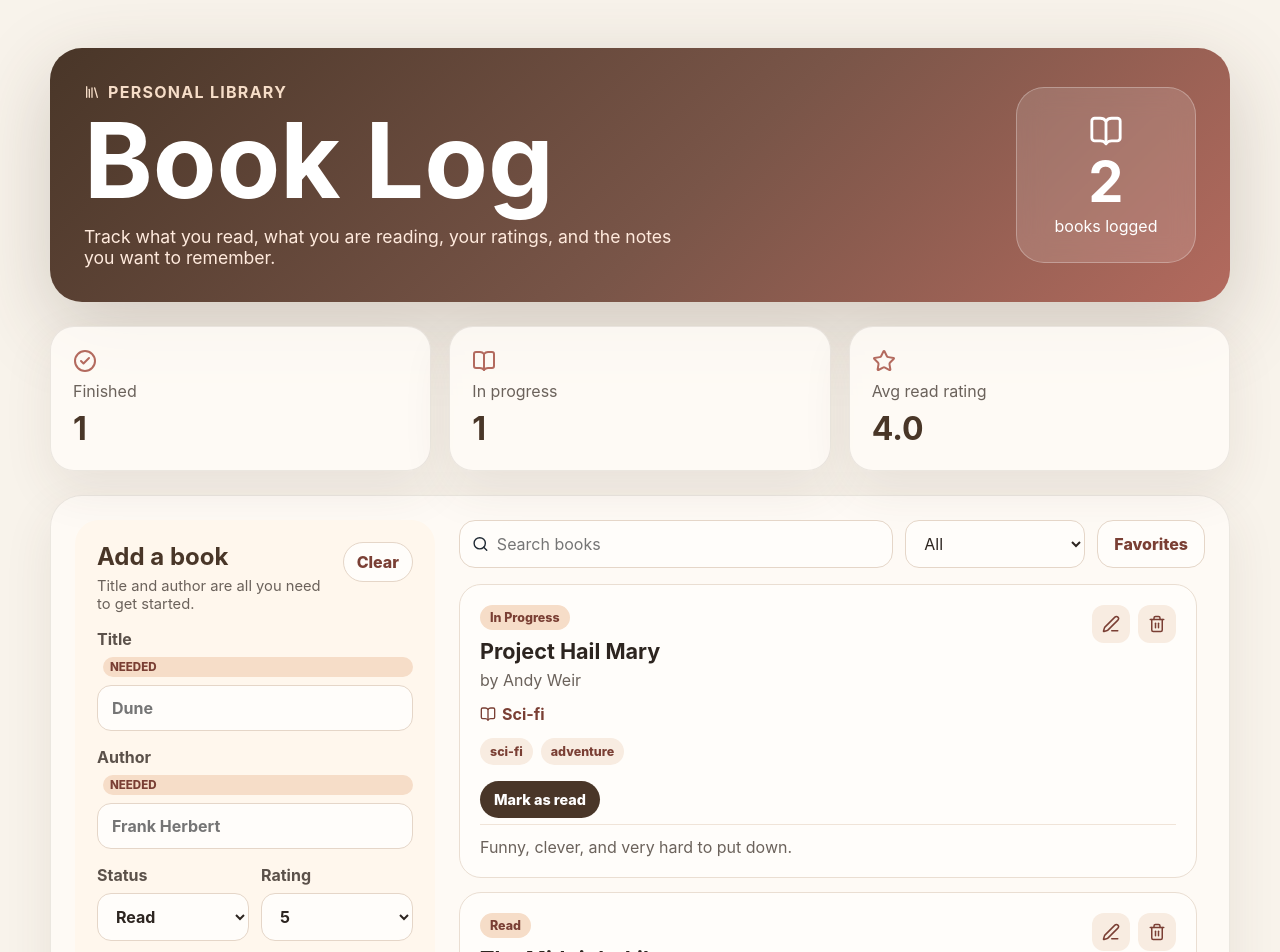
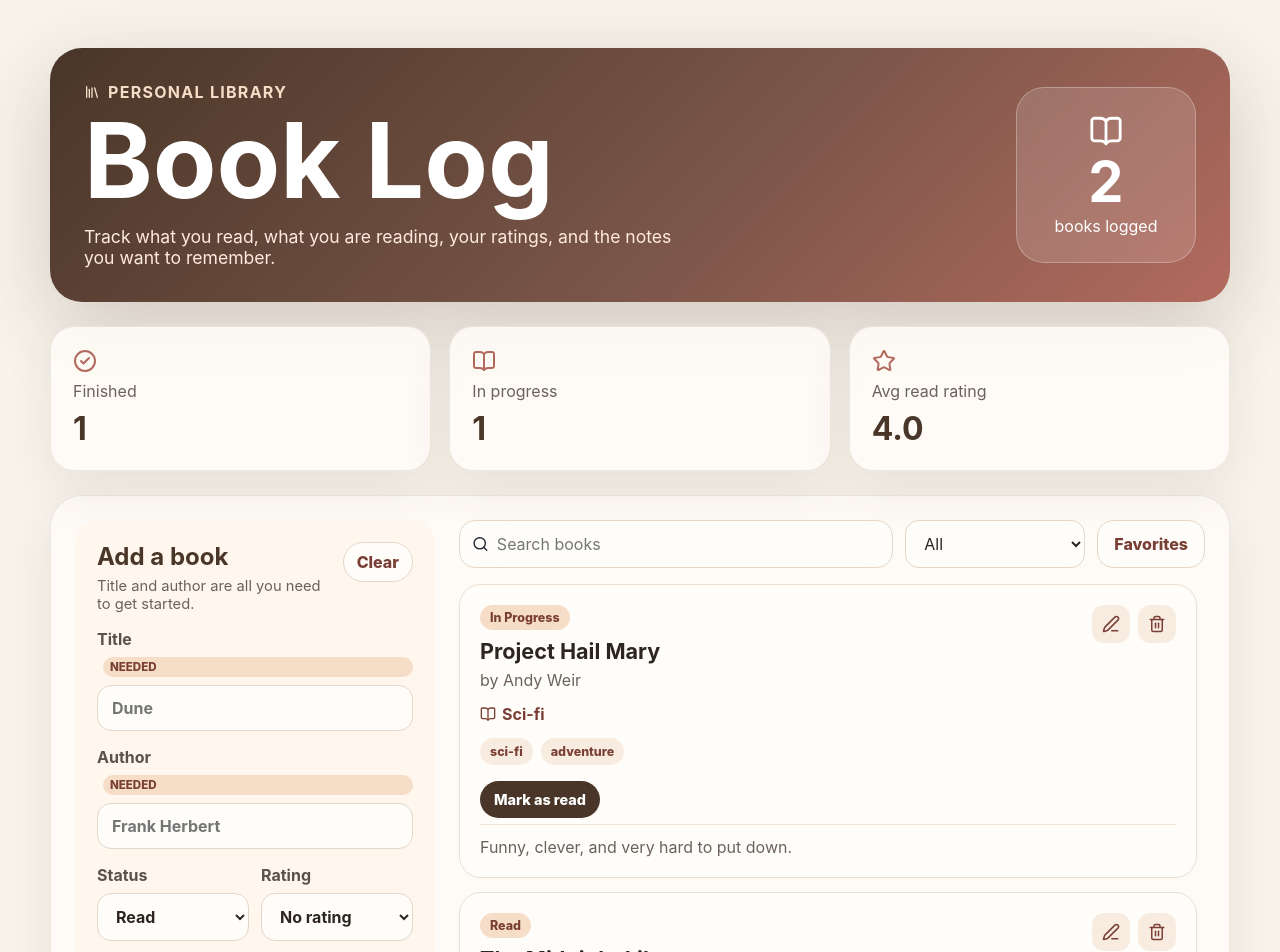
Before and after one commit to samtran7153-glitch/Book-log, a React (Vite) app: page / in a window 1280 px wide. Shown: the top 952 px of the page. Built offline with nearby package versions, Linux system fonts and the light colour scheme.

Commit message:
Allow users to optionally leave rating field empty for read books

```diff
--- a/src/main.jsx
+++ b/src/main.jsx
@@ -10,7 +10,7 @@ const defaultForm = {
   title: '',
   author: '',
   status: 'Read',
-  rating: 5,
+  rating: '',
   dateFinished: todayDate(),
   notes: '',
   tags: '',
@@ -34,6 +34,10 @@ function parseTags(tags) {
     .split(',')
     .map((tag) => tag.trim())
     .filter(Boolean);
+}
+
+function parseRating(rating) {
+  return rating === '' || rating === null || rating === undefined ? null : Number(rating);
 }
 
 function addTagToInput(currentTags, tag) {
@@ -289,7 +293,7 @@ function App() {
         id: crypto.randomUUID(),
         title: form.title.trim(),
         author: titleCase(form.author.trim()),
-        rating: form.status === 'Read' ? Number(form.rating) : null,
+        rating: form.status === 'Read' ? parseRating(form.rating) : null,
         dateFinished: form.status === 'Read' ? form.dateFinished : '',
         tags: parseTags(form.tags),
         bookType: form.bookType,
@@ -354,7 +358,7 @@ function App() {
         ...editForm,
         title: editForm.title.trim(),
         author: titleCase(editForm.author.trim()),
-        rating: editForm.status === 'Read' ? Number(editForm.rating) : null,
+        rating: editForm.status === 'Read' ? parseRating(editForm.rating) : null,
         dateFinished: editForm.status === 'Read' ? editForm.dateFinished : '',
         tags: parseTags(editForm.tags),
         bookType: editForm.bookType,
@@ -462,6 +466,7 @@ function App() {
               <label>
                 Rating
                 <select value={form.rating} onChange={(event) => updateForm('rating', event.target.value)}>
+                  <option value="">No rating</option>
                   {[5, 4, 3, 2, 1].map((rating) => <option key={rating}>{rating}</option>)}
                 </select>
               </label>
@@ -579,7 +584,8 @@ function App() {
                       {editForm.status === 'Read' && (
                         <label>
                           Rating
-                          <select value={editForm.rating || 5} onChange={(event) => updateEditForm('rating', event.target.value)}>
+                          <select value={editForm.rating ?? ''} onChange={(event) => updateEditForm('rating', event.target.value)}>
+                            <option value="">No rating</option>
                             {[5, 4, 3, 2, 1].map((rating) => <option key={rating}>{rating}</option>)}
                           </select>
                         </label>
```
